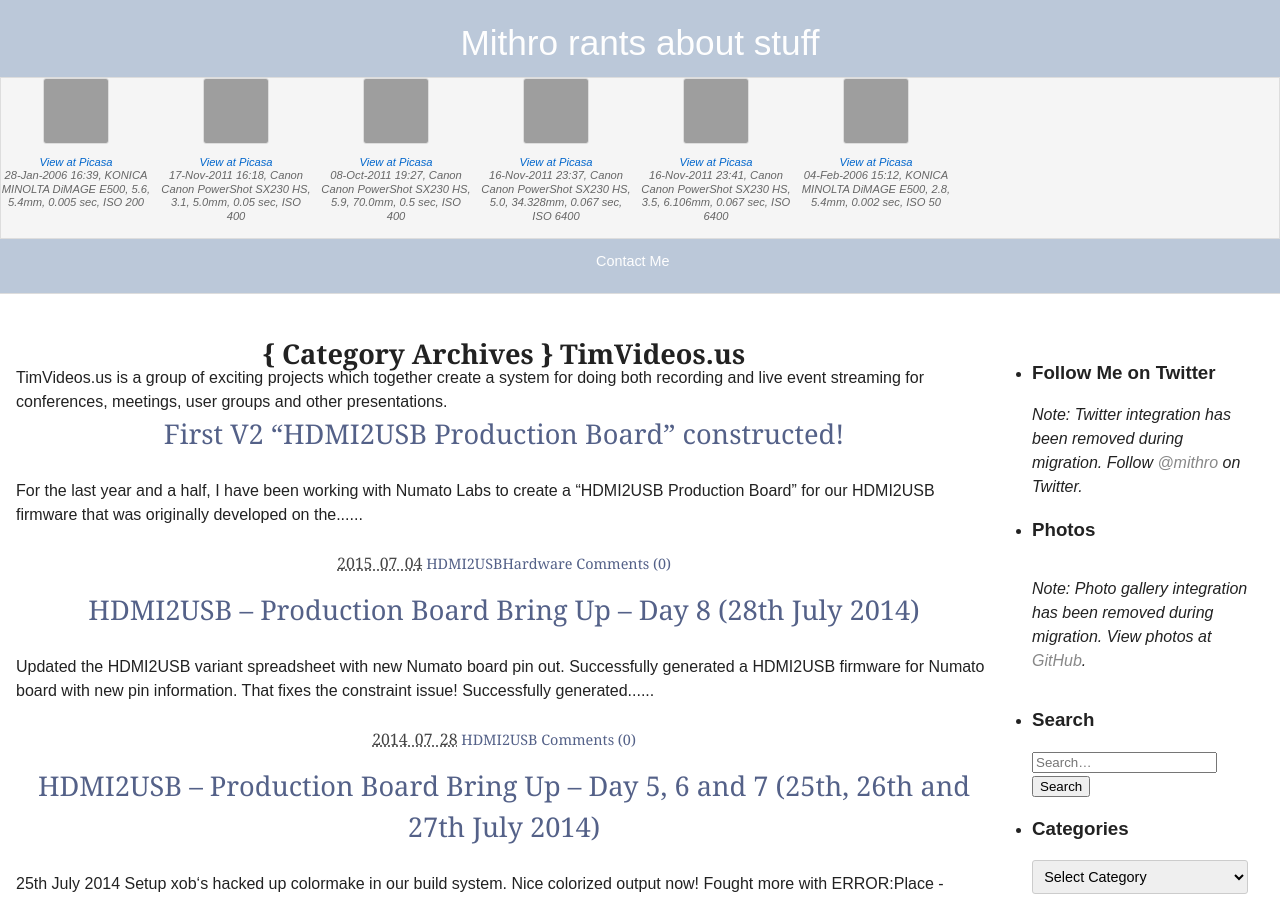
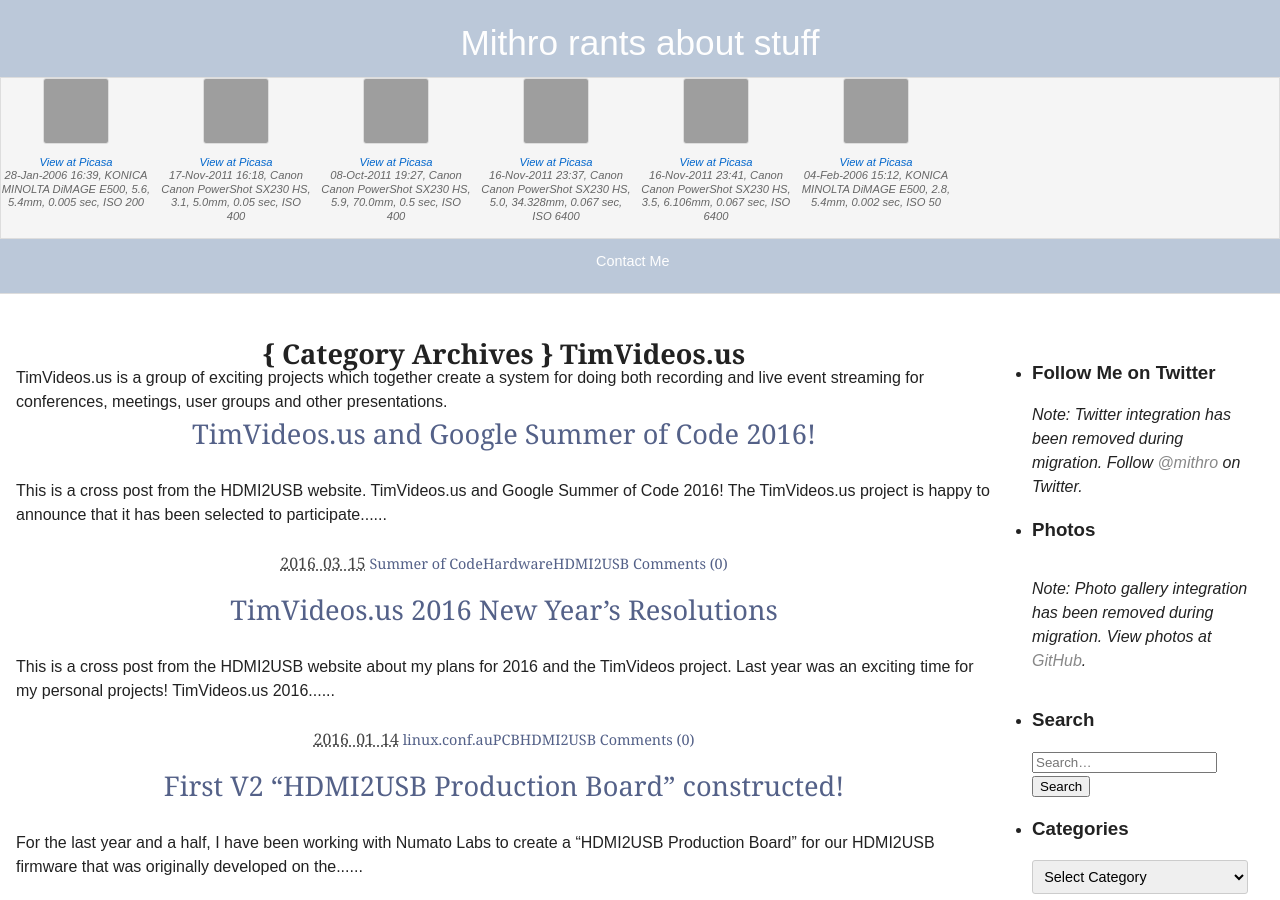
Before and after one commit to mithro/blog.mithis.net, a Jekyll site: the page built from category/timvideos-us.md, in a window 1280 px wide and 900 px high, cut to the strip 0-900 px from the top of the window. Built offline with Jekyll 4.4.1, drawn with Linux system fonts in a browser that asks for light colours; grey boxes are pictures that could not be loaded.

Commit message:
P4 D-B fix: restore full oracle categories for posts 2167 & 2169
Spec review's independent live-oracle sweep: /archives/category/
timvideos-us/hdmi2usb/ lists 10 posts, but §D.3 enumerated only 8.
Posts 2167 and 2169 were missing their faithful WP category sets
(2167: lca,pcb,timvideos-us,hdmi2usb; 2169: summer-of-code,hardware,
timvideos-us,hdmi2usb) — confirmed against the live oracle. Added the
missing categories (front-matter only); corrected §D.3's incomplete
enumeration. timvideos-us + hdmi2usb pages now list the full 10.

Co-Authored-By: Claude Opus 4.7 (1M context) <noreply@anthropic.com>

```diff
--- a/_posts/2016-01-15-timvideos-us-2016-new-years-resolutions.md
+++ b/_posts/2016-01-15-timvideos-us-2016-new-years-resolutions.md
@@ -2,6 +2,9 @@
 author: mithro
 categories:
 - lca
+- pcb
+- timvideos-us
+- hdmi2usb
 date: 2016-01-15 01:00:58 +1000
 excerpt: This is a cross post from the HDMI2USB website about my plans for 2016 and
   the TimVideos project. Last year was an exciting time for my personal projects!
--- a/_posts/2016-03-15-timvideos-us-and-google-summer-of-code-2016.md
+++ b/_posts/2016-03-15-timvideos-us-and-google-summer-of-code-2016.md
@@ -2,6 +2,9 @@
 author: mithro
 categories:
 - summer-of-code
+- hardware
+- timvideos-us
+- hdmi2usb
 date: 2016-03-15 17:32:13 +1000
 excerpt: This is a cross post from the HDMI2USB website. TimVideos.us and Google Summer
   of Code 2016! The TimVideos.us project is happy to announce that it has been selected
```
Also changed, not shown: docs/superpowers/plans/P4-FINDINGS.md (+5 -0 lines).
